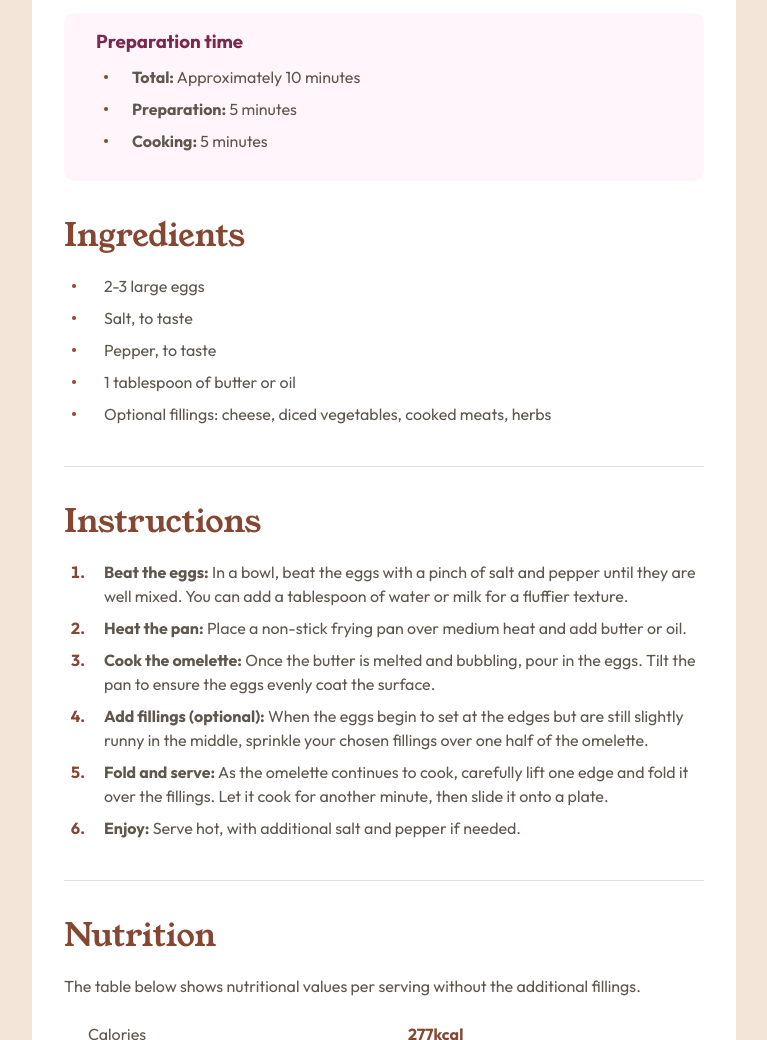
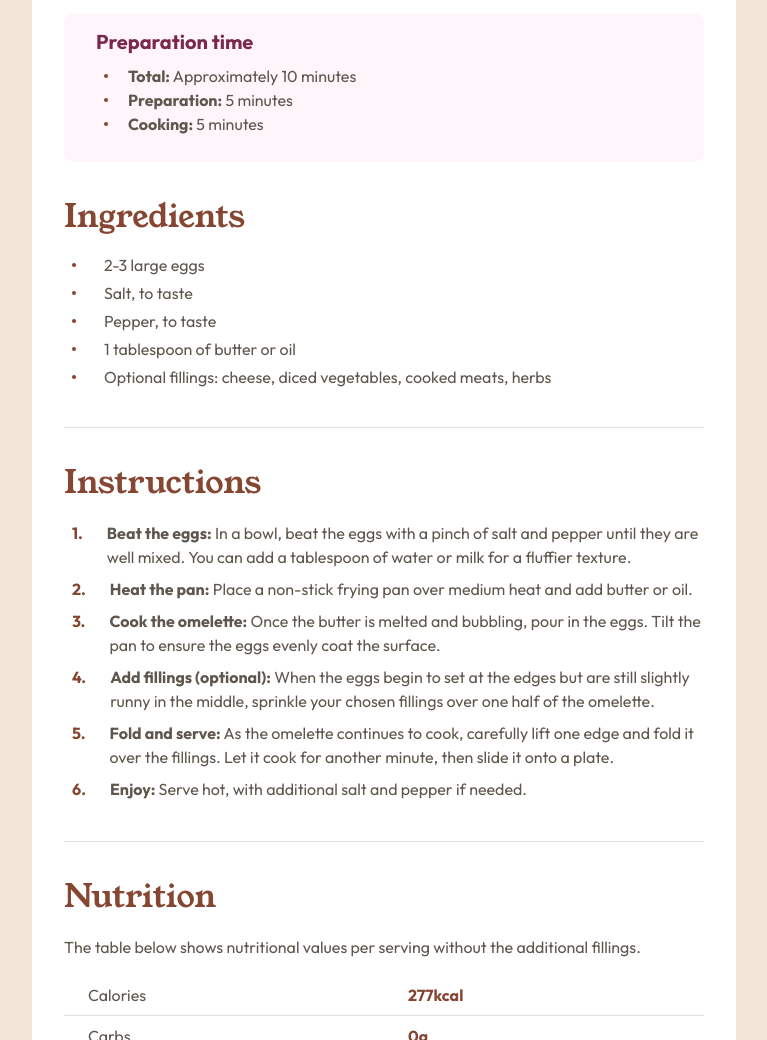
Before and after one commit to KrisvHeij/recipe-page-main, a plain HTML site: page index.html in a window 1280 px wide. Shown: the part 560-1600 px from the top of the page, without its empty margins (256-1023 px from the left). Drawn offline with Linux system fonts and the light colour scheme.

Commit message:
Changed html tags and styles for lists

```diff
--- a/index.html
+++ b/index.html
@@ -38,67 +38,75 @@
       </section>
 
       <section class="prep">
-        <h3>Preparation time</h3>
+        <h2>Preparation time</h2>
         <ul>
-          <li>
-            <p><strong>Total:</strong> Approximately 10 minutes</p>
-          </li>
-          <li>
-            <p><strong>Preparation:</strong> 5 minutes</p>
-          </li>
-          <li>
-            <p><strong>Cooking:</strong> 5 minutes</p>
-          </li>
+          <li><span>Total:</span> Approximately 10 minutes</li>
+          <li><span>Preparation:</span> 5 minutes</li>
+          <li><span>Cooking:</span> 5 minutes</li>
         </ul>
       </section>
 
       <section class="ingredients">
         <h2>Ingredients</h2>
         <ul>
-          <li><p>2-3 large eggs</p></li>
-          <li><p>Salt, to taste</p></li>
-          <li><p>Pepper, to taste</p></li>
-          <li><p>1 tablespoon of butter or oil</p></li>
+          <li>2-3 large eggs</li>
+          <li>Salt, to taste</li>
+          <li>Pepper, to taste</li>
+          <li>1 tablespoon of butter or oil</li>
           <li>
-            <p>
-              Optional fillings: cheese, diced vegetables, cooked meats, herbs
-            </p>
+            Optional fillings: cheese, diced vegetables, cooked meats, herbs
           </li>
         </ul>
       </section>
 
       <section class="instructions">
         <h2>Instructions</h2>
-        <ol>
-          <li><p>
-            <strong>Beat the eggs:</strong> In a bowl, beat the eggs with a
-            pinch of salt and pepper until they are well mixed. You can add a
-            tablespoon of water or milk for a fluffier texture.</p>
-          </li>
-          <li><p>
-            <strong>Heat the pan:</strong> Place a non-stick frying pan over
-            medium heat and add butter or oil.</p>
-          </li>
-          <li><p>
-            <strong>Cook the omelette:</strong> Once the butter is melted and
+        <div>
+          <p class="list-number">1.</p>
+          <p>
+            <span>Beat the eggs:</span> In a bowl, beat the eggs with a pinch of
+            salt and pepper until they are well mixed. You can add a tablespoon
+            of water or milk for a fluffier texture.
+          </p>
+        </div>
+        <div>
+          <p class="list-number">2.</p>
+          <p>
+            <span>Heat the pan:</span> Place a non-stick frying pan over medium
+            heat and add butter or oil.
+          </p>
+        </div>
+        <div>
+          <p class="list-number">3.</p>
+          <p>
+            <span>Cook the omelette:</span> Once the butter is melted and
             bubbling, pour in the eggs. Tilt the pan to ensure the eggs evenly
-            coat the surface.</p>
-          </li>
-          <li><p>
-            <strong>Add fillings (optional):</strong> When the eggs begin to set
-            at the edges but are still slightly runny in the middle, sprinkle
-            your chosen fillings over one half of the omelette.
-          </li></p>
-          <li><p>
-            <strong>Fold and serve:</strong> As the omelette continues to cook,
+            coat the surface.
+          </p>
+        </div>
+        <div>
+          <p class="list-number">4.</p>
+          <p>
+            <span>Add fillings (optional):</span> When the eggs begin to set at
+            the edges but are still slightly runny in the middle, sprinkle your
+            chosen fillings over one half of the omelette.
+          </p>
+        </div>
+        <div>
+          <p class="list-number">5.</p>
+          <p>
+            <span>Fold and serve:</span> As the omelette continues to cook,
             carefully lift one edge and fold it over the fillings. Let it cook
             for another minute, then slide it onto a plate.
-          </li></p>
-          <li><p>
-            <strong>Enjoy:</strong> Serve hot, with additional salt and pepper
-            if needed.
-          </li></p>
-        </ol>
+          </p>
+        </div>
+        <div>
+          <p class="list-number">6.</p>
+          <p>
+            <span>Enjoy:</span> Serve hot, with additional salt and pepper if
+            needed.
+          </p>
+        </div>
       </section>
 
       <section class="nutrition">
--- a/styles.css
+++ b/styles.css
@@ -47,6 +47,10 @@ p {
   line-height: 1.5;
 }
 
+span {
+  font-weight: var(--fw-700);
+}
+
 section {
   padding: 2rem;
 }
@@ -65,8 +69,11 @@ section {
   padding: 1rem 1.5rem;
 }
 
-.prep h3 {
+.prep h2 {
   color: var(--c-rose-800);
+  font-size: 1.25rem;
+  font-family: "Outfit", sans-serif;
+  font-weight: var(--fw-700);
 }
 
 .prep ul {
@@ -75,8 +82,9 @@ section {
 }
 
 .prep li {
-  display: flex;
-  align-items: center;
+  position: relative;
+  margin-left: 1.5rem;
+  margin-block: 0.25rem;
 }
 
 .prep li:before {
@@ -85,6 +93,9 @@ section {
   height: 4px;
   background-color: var(--c-brown-800);
   border-radius: 50%;
+  position: absolute;
+  top: 44%;
+  left: -1.5rem;
 }
 
 .prep p {
@@ -114,14 +125,12 @@ section {
   border-radius: 50%;
   position: absolute;
   top: 44%;
+  left: -2rem;
 }
 
 .ingredients li {
   position: relative;
   margin-bottom: 0.5rem;
-}
-
-.ingredients p {
   margin-left: 2rem;
 }
 
@@ -129,17 +138,18 @@ section {
   margin-bottom: 1rem;
 }
 
-.instructions li {
-  margin-left: 1.5rem;
+.instructions div {
+  display: flex;
 }
 
-.instructions li::marker {
+.instructions .list-number {
   color: var(--c-brown-800);
+  margin-right: 1rem;
   font-weight: var(--fw-700);
 }
 
 .instructions p {
-  margin-left: 1rem;
+  margin-left: 0.5rem;
   margin-bottom: 0.5rem;
 }
 
```
